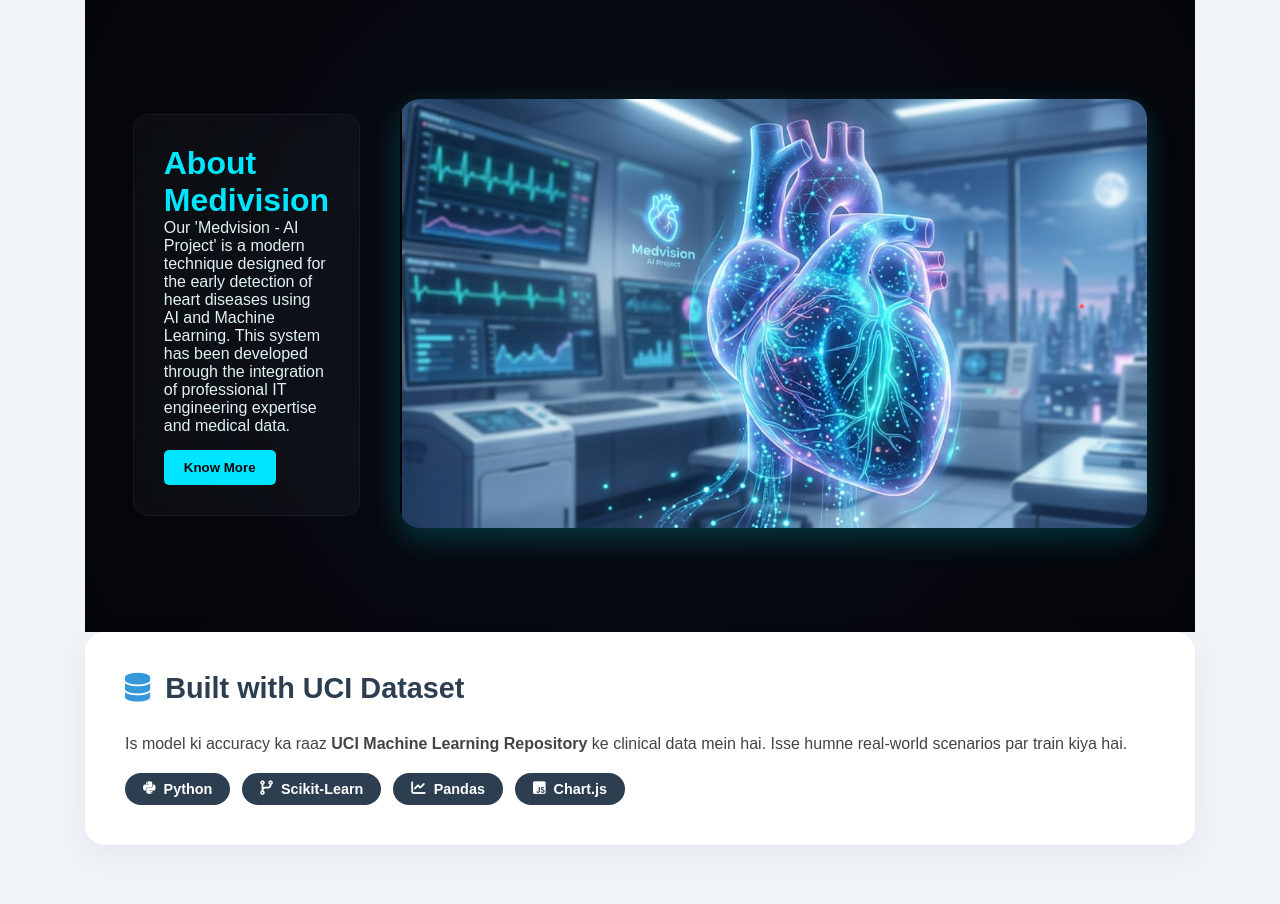
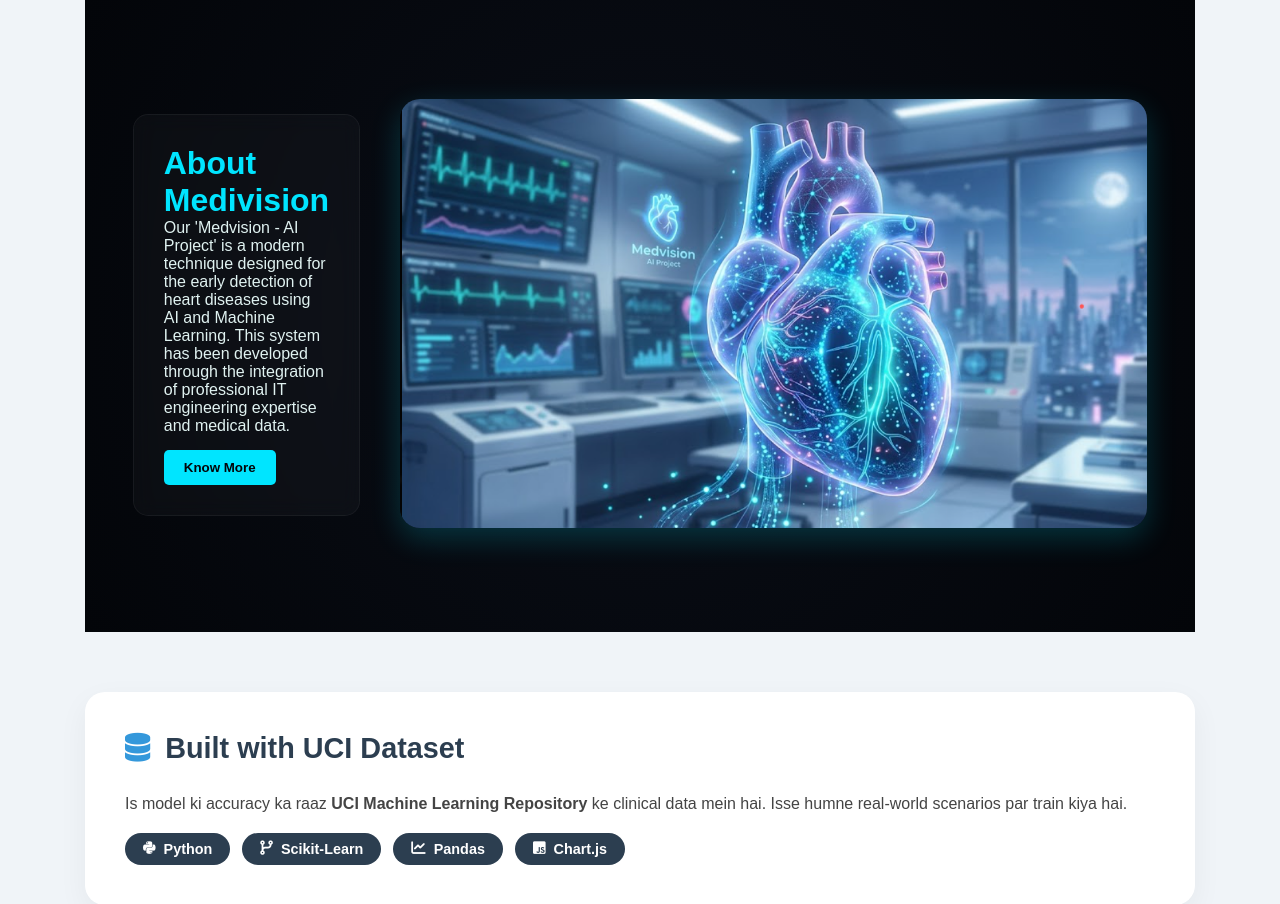
Before and after one commit to Sahilrathod3737/CardioVision, a Flask app: page /about in a window 1280 px wide. Shown: the part 549-1453 px from the top of the page. Run offline with Flask 3, Linux system fonts and the light colour scheme.

Commit message:
Update styles.css

```diff
--- a/static/styles.css
+++ b/static/styles.css
@@ -1195,6 +1195,7 @@ body.dark-mode .btn-back:hover {
 /* style.css */
 
 .about-section {
+    margin-bottom: 60px;
     background: radial-gradient(circle, #0a0e17 0%, #030509 100%); /* Deep Navy theme background */
     color: #e0f2f1; /* Soft contrast text */
     padding: 80px 0;
```
